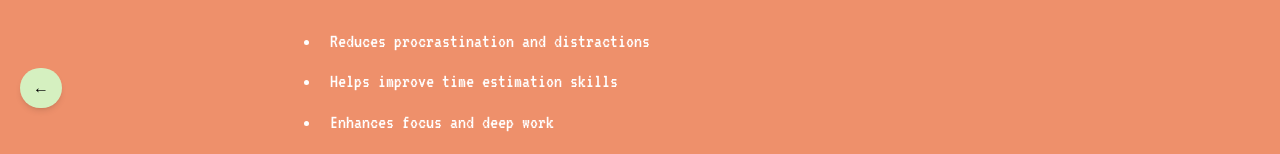
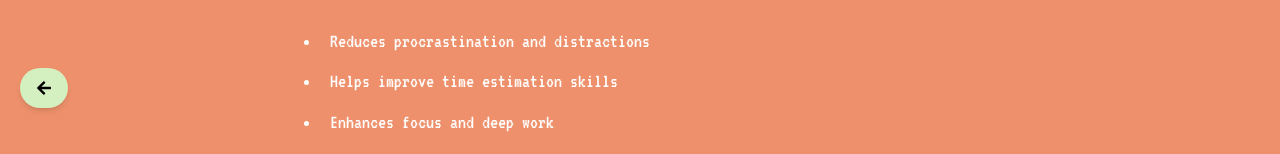
Before and after one commit to adceballos/pomotomo, a React (Vite) app in the folder frontend/: page /about in a window 1280 px wide. Shown: the part 672-826 px from the top of the page. Built offline with nearby package versions, Linux system fonts and the light colour scheme.

Commit message:
Touch up back to home component and insert it into profile page

```diff
--- a/frontend/src/components/BackToHome.jsx
+++ b/frontend/src/components/BackToHome.jsx
@@ -1,5 +1,5 @@
 import { useNavigate } from "react-router-dom";
-import { useState } from "react"; // Import useState from React
+import { FaArrowLeft } from 'react-icons/fa';
 
 function BackToHome() {
     const navigate = useNavigate();
@@ -11,8 +11,8 @@ function BackToHome() {
     return (
         <button
             onClick={goToHome}
-            className="fixed bottom-5 left-5 bg-[#D5F0C0] text-black px-4 py-2 rounded-full shadow-md transition-all duration-200 transform hover:bg-[#abe8bd] hover:scale-105 hover:shadow-xl"        >
-            ←
+            className="fixed font-sans bottom-5 left-5 bg-[#D5F0C0] text-black px-4 py-3 rounded-full shadow-md transition-all duration-200 transform hover:bg-[#abe8bd] hover:shadow-xl">
+            <FaArrowLeft />
         </button>
     );
 }
--- a/frontend/src/pages/Profile.jsx
+++ b/frontend/src/pages/Profile.jsx
@@ -2,6 +2,7 @@ import { useState } from 'react';
 import {useSelector} from 'react-redux'
 import slum from '../assets/slum.PNG'
 import PfpSelector from '../components/PfpSelector'
+import BackToHome from "../components/BackToHome.jsx";
 
 function Profile() {
 
@@ -44,7 +45,7 @@ function Profile() {
                     onImageSelect={handleImageSelect}
                 />
             </div>
-
+            <BackToHome />
         </div>
     )
 }
```
